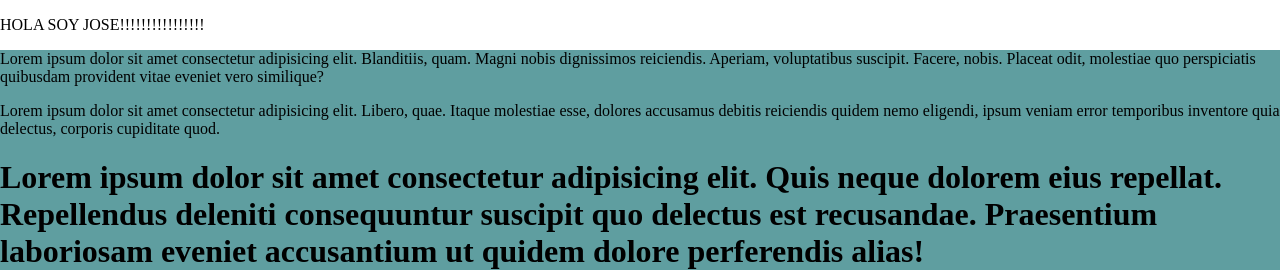
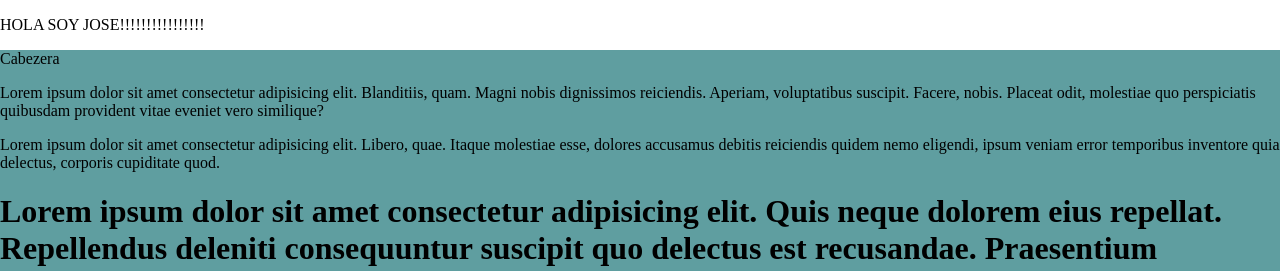
Before and after one commit to jdevid72/Curso_Platzi, a plain HTML site: page index.html in a window 1280 px wide. Shown: the top 271 px of the page. Drawn offline with Linux system fonts and the light colour scheme.

Commit message:
Se agrego una cabezera

```diff
--- a/index.html
+++ b/index.html
@@ -17,6 +17,9 @@
         </nav>
     </header>
     <main class="body">
+        <div class="cabezera">
+            Cabezera
+        </div>
         <div class="noticias">
             <p>Lorem ipsum dolor sit amet consectetur adipisicing elit. Blanditiis, quam. Magni nobis dignissimos reiciendis. Aperiam, voluptatibus suscipit. Facere, nobis. Placeat odit, molestiae quo perspiciatis quibusdam provident vitae eveniet vero similique?</p>
             <p>Lorem ipsum dolor sit amet consectetur adipisicing elit. Libero, quae. Itaque molestiae esse, dolores accusamus debitis reiciendis quidem nemo eligendi, ipsum veniam error temporibus inventore quia delectus, corporis cupiditate quod.</p>
```
